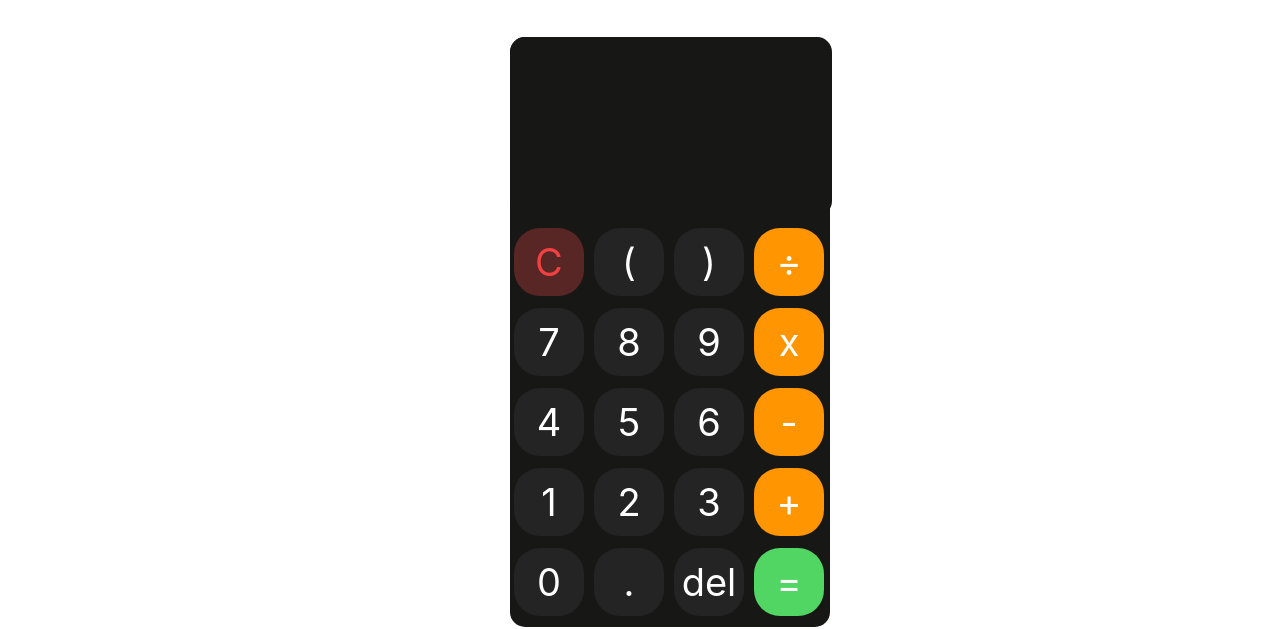
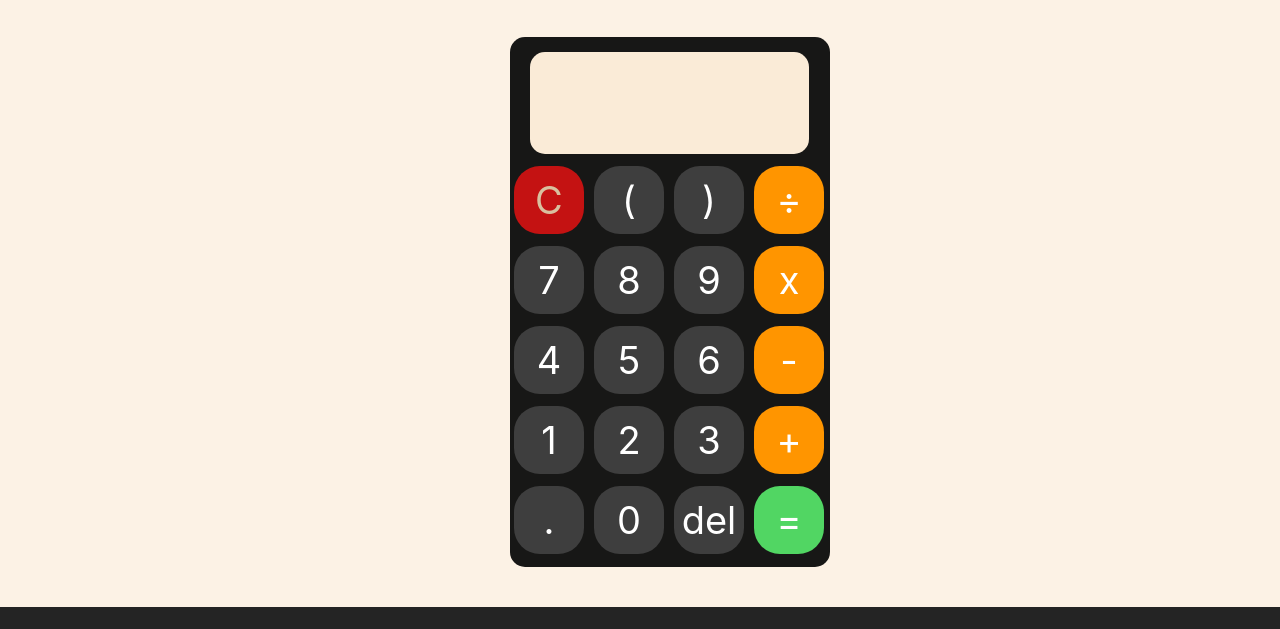
Before and after one commit to Shabithkms/Web-Calculator, a plain HTML site: page index.html in a window 1280 px wide. Shown: the top 629 px of the page. Drawn offline with Linux system fonts and the light colour scheme.

Commit message:
Design Updated

```diff
--- a/index.html
+++ b/index.html
@@ -15,7 +15,7 @@
                 <input type="text" id="output-screen">
             <div class="buttons">
                 <div class="row">
-                    <button class="btn" style="background: #592626; color: #f24141;" onclick="allClear()">C</button>
+                    <button class="btn" style="background: #eb1212d1; color: #d9c09f;" onclick="allClear()">C</button>
                     <button class="btn" onclick="btnShow('(')">(</button>
                     <button class="btn" onclick="btnShow(')')">)</button>
                     <button class="btn oprtr-btn-color" onclick="btnShow('/')">÷</button>
@@ -39,8 +39,8 @@
                     <button class="btn oprtr-btn-color" onclick="btnShow('+')">+</button>
                 </div>
                 <div class="row">
+                    <button class="btn" onclick="btnShow('.')">.</button>
                     <button class="btn" onclick="btnShow(0)">0</button>
-                    <button class="btn" onclick="btnShow('.')">.</button>
                     <button class="btn" onclick="deletingOneByOne()">del</button>
                     <button class="btn" style="background: #51d663;" onclick="btnEqual()">=</button>
                 </div>
@@ -51,7 +51,7 @@
             <a href="https://www.instagram.com/mr.kms_/"><i class="fab fa-instagram insta socialmedia"></i></a>
             <a href="https://github.com/Shabithkms"><i class="fab fa-github github socialmedia"></i></a>
             <a href="https://www.linkedin.com/in/muhammed-shabith-k-3ab495204/?lipi=urn%3Ali%3Apage%3Ad_flagship3_feed%3BgKmDiV%2FsQD2xuBA27zvyDA%3D%3D"><i class="fab fa-linkedin-in twitter socialmedia"></i></i></a>
-            <p class="para">Design By <a href="https://github.com/Shabithkms" class="name">KMS</a></p>
+            <p class="para">Designed By <a href="https://github.com/Shabithkms" class="name">KMS</a></p>
         </div>
     </div>
 
--- a/style.css
+++ b/style.css
@@ -1,27 +1,29 @@
 .main-body{
-    background-image: url(background\ \(2\).jpg);
+    background-color: #faebd7a6;
     height: 661px;
     padding-top: 6px;
     margin: -8px;
 }
 .calc{
     width: 320px;
-    height: 590px;
+    height: 530px;
     background: #171716;
     margin-left: 510px;
     margin-top: 31px;
     border-radius: 15px;
 }
 #output-screen{
-    width: 318px;
-    height: 177px;
+    margin-left: 20px;
+    margin-top: 15px;
+    width: 275px;
+    height: 100px;
     font-size: 20px;
-    color: aliceblue;
+    color: #171716e;
     text-align: right;
     border-radius: 15px;
     border: 0px;
     border-color: #171716;
-    background: #171716;
+    background: #faebd7;
     pointer-events: none;
 }
 .btn{
@@ -36,7 +38,7 @@
     margin-top: 12px;
     border-radius: 26px;
     border: 0px solid;
-    background: #242424;
+    background: #3e3e3e;
     cursor: pointer;
 }
 .oprtr-btn-color{
```
